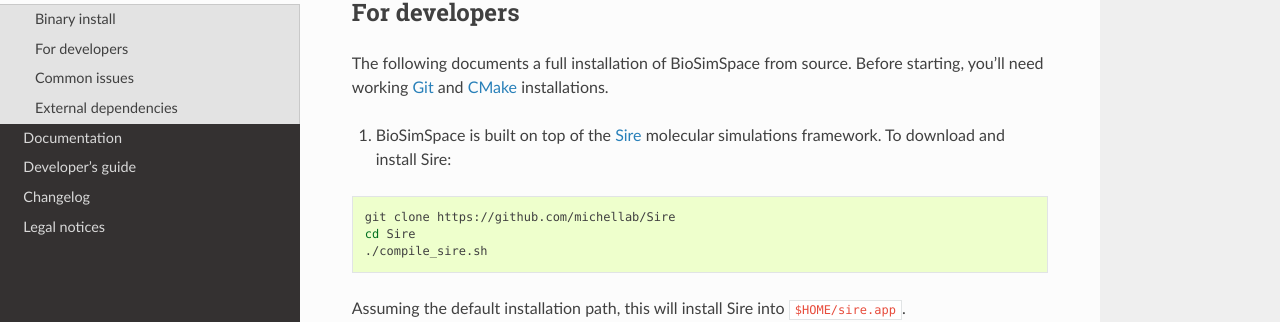
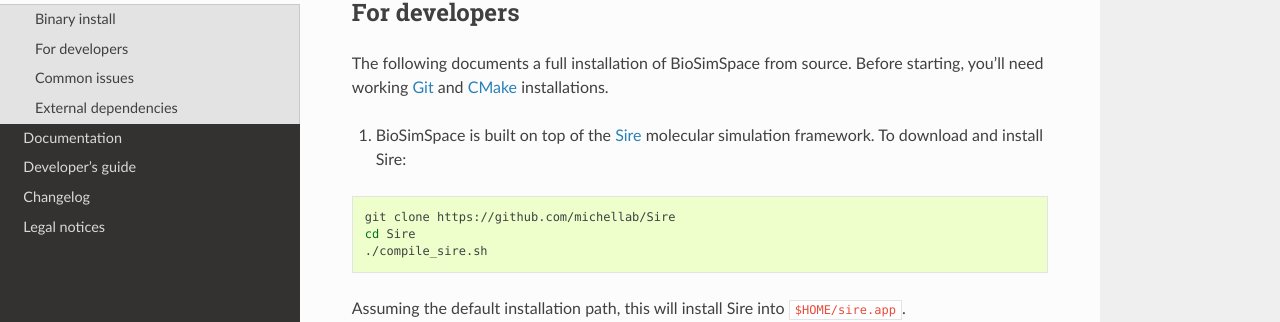
Before and after one commit to michellab/BioSimSpace, a Sphinx documentation site: the page built from doc/source/install.rst, in a window 1280 px wide and 900 px high, scrolled down 339 px. Shown: the part 132-454 px from the top of the window. Built offline with Sphinx 7.4.7 and the Read the Docs theme 2.0.0, drawn with Linux system fonts in a browser that asks for light colours; the version number could not be read and is left out.

Commit message:
Typo. ***NO_CI***

```diff
--- a/README.rst
+++ b/README.rst
@@ -46,7 +46,7 @@
 `CMake <https://cmake.org>`_ installations.)
 
 1. BioSimSpace is built on top of the `Sire <https://github.com/michellab/Sire>`_
-   molecular simulations framework. To download and install Sire:
+   molecular simulation framework. To download and install Sire:
 
 .. code-block:: bash
 
--- a/doc/source/install.rst
+++ b/doc/source/install.rst
@@ -27,7 +27,7 @@
 installations.
 
 1. BioSimSpace is built on top of the `Sire <https://github.com/michellab/Sire>`_
-   molecular simulations framework. To download and install Sire:
+   molecular simulation framework. To download and install Sire:
 
 .. code-block:: bash
 
```
